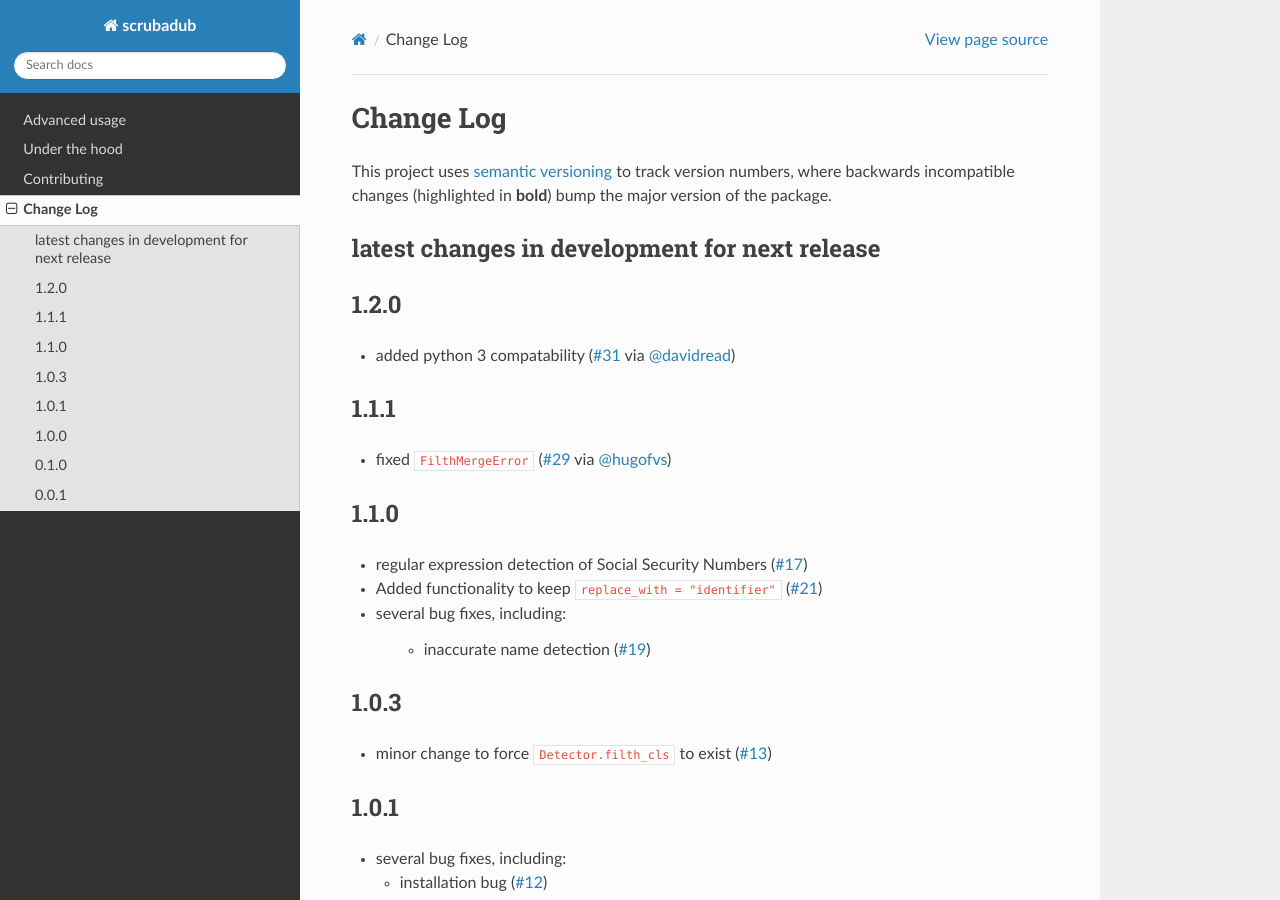
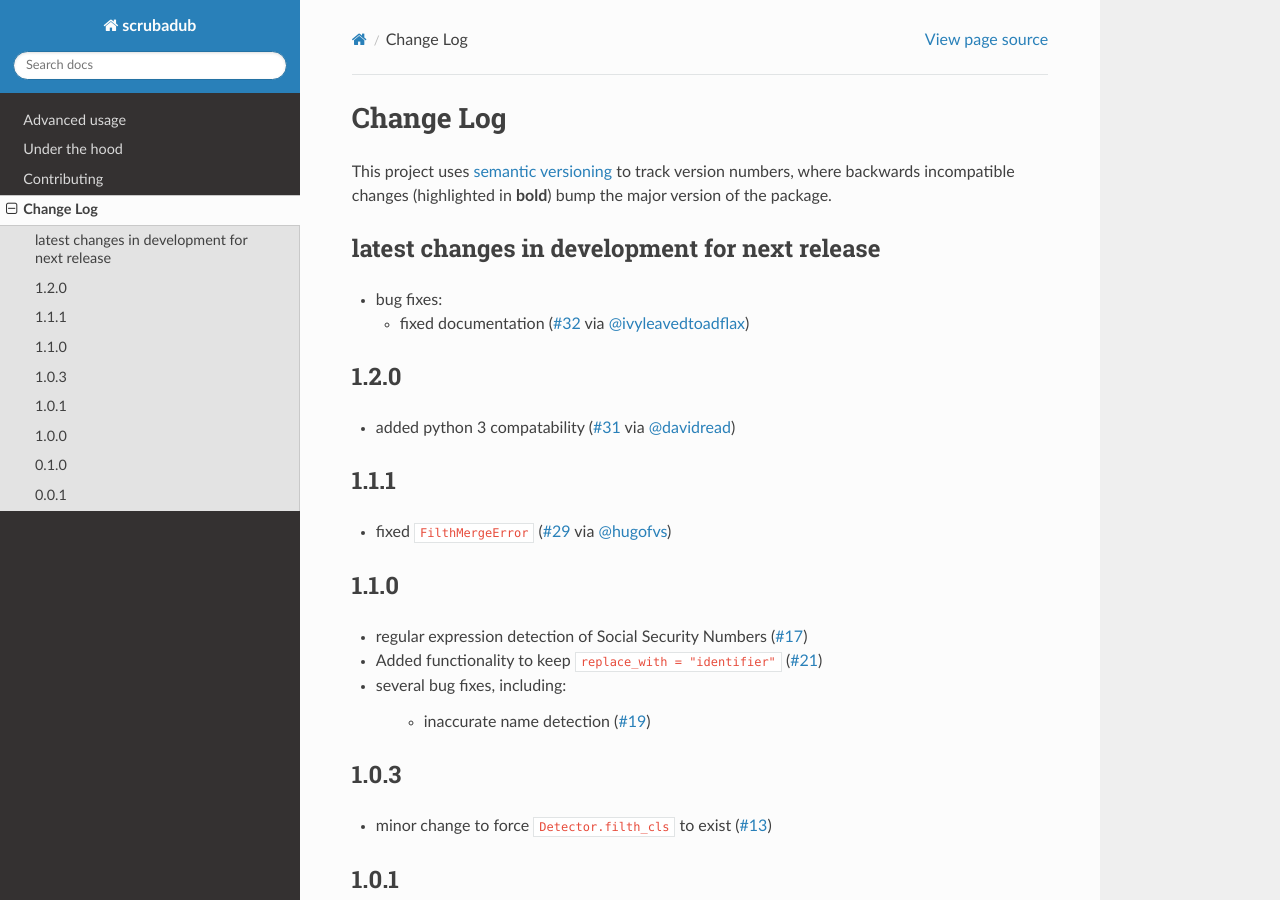
Before and after one commit to LeapBeyond/scrubadub, a Sphinx documentation site: the page built from docs/changelog.rst, in a window 1280 px wide and 900 px high. Built offline with Sphinx 7.4.7 and the Read the Docs theme 2.0.0, drawn with Linux system fonts in a browser that asks for light colours; the version number could not be read and is left out.

Commit message:
updated changelog

```diff
--- a/docs/changelog.rst
+++ b/docs/changelog.rst
@@ -10,6 +10,10 @@ latest changes in development for next release
 ----------------------------------------------
 
 .. THANKS FOR CONTRIBUTING; MENTION WHAT YOU DID IN THIS SECTION HERE!
+
+* bug fixes:
+
+  * fixed documentation (`#32`_ via `@ivyleavedtoadflax`_)
 
 1.2.0
 -----
@@ -80,6 +84,7 @@ latest changes in development for next release
 .. _@davidread: https://github.com/davidread
 .. _@deanmalmgren: https://github.com/deanmalmgren
 .. _@hugofvs: https://github.com/hugofvs
+.. _@ivyleavedtoadflax: https://github.com/ivyleavedtoadflax
 
 
 .. list of issues that have been resolved. putting links here to make
@@ -100,3 +105,4 @@ latest changes in development for next release
 .. _#21: https://github.com/datascopeanalytics/scrubadub/issues/21
 .. _#29: https://github.com/datascopeanalytics/scrubadub/issues/29
 .. _#31: https://github.com/datascopeanalytics/scrubadub/pull/31
+.. _#32: https://github.com/datascopeanalytics/scrubadub/pull/32
```
